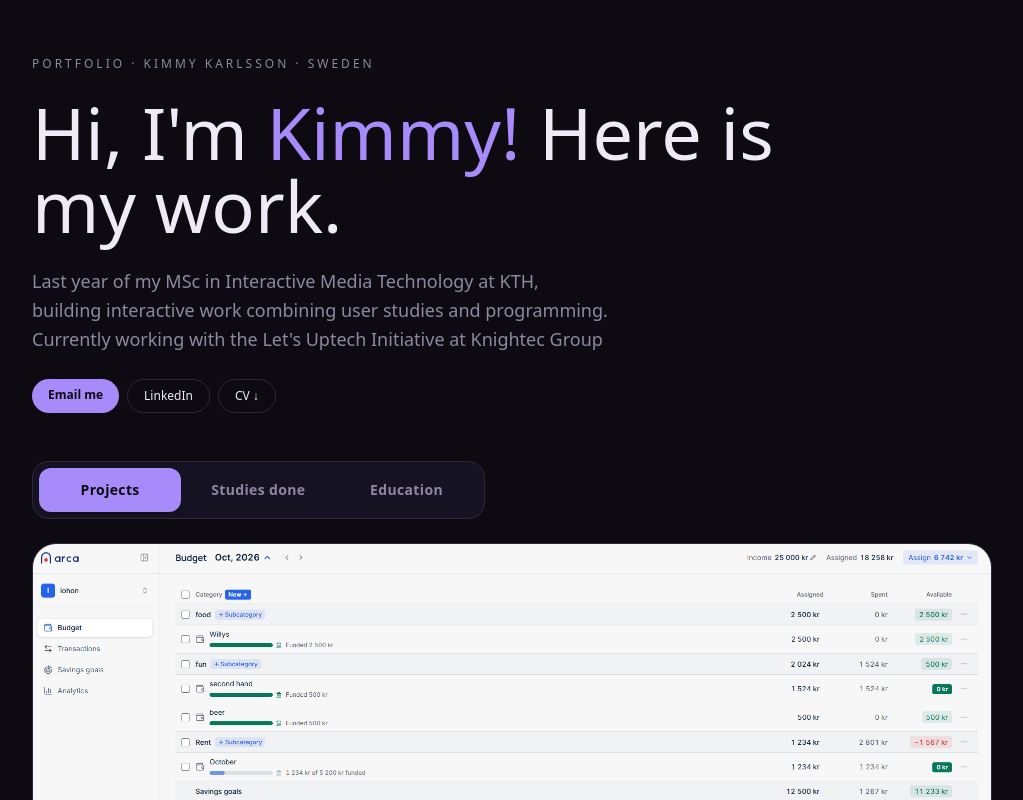
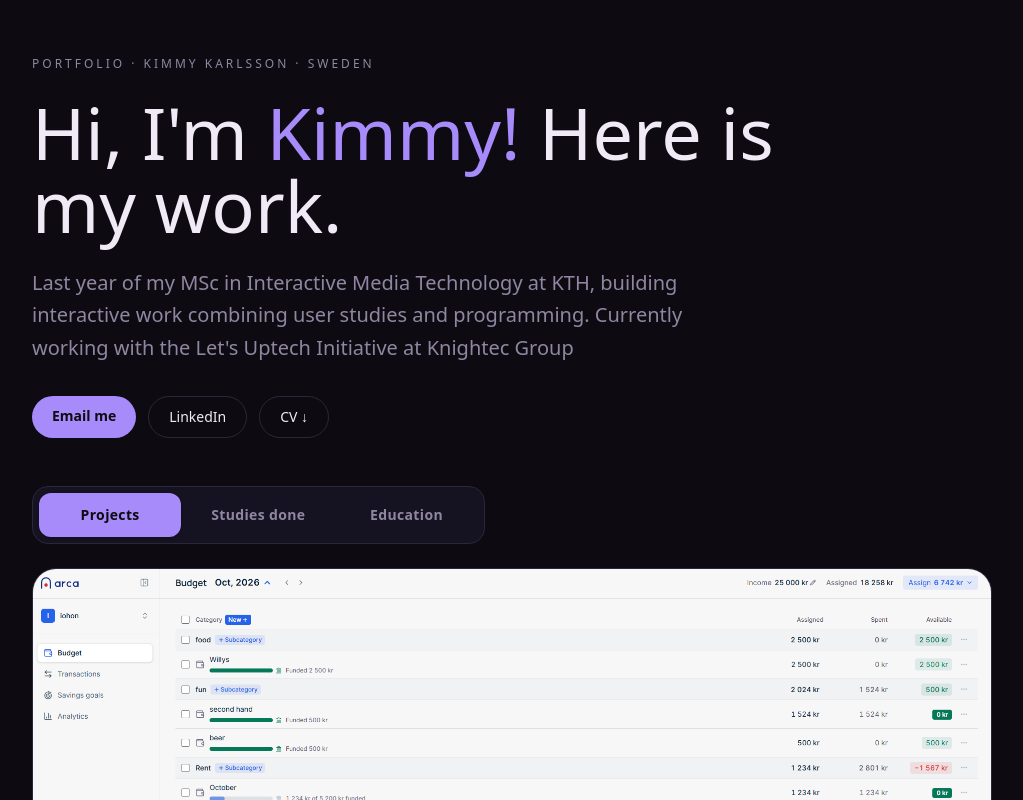
Before and after one commit to KimmyK1/Portfolio, a Next.js app: page / in a window 1280 px wide. Shown: the top 800 px of the page, without its empty margins (128-1151 px from the left). Built offline with nearby package versions, Linux system fonts and the light colour scheme.

Commit message:
Bigger hero text and contact buttons

```diff
--- a/src/components/Hero.tsx
+++ b/src/components/Hero.tsx
@@ -12,13 +12,13 @@ export default function Hero() {
         <span className="text-purple">{hero.titleHighlight}</span>
         {hero.titleAfter}
       </h1>
-      <p className="mt-6 max-w-xl text-lg leading-relaxed text-muted">
+      <p className="mt-6 max-w-2xl text-lg leading-relaxed md:text-xl text-muted">
         {hero.subtitle}
       </p>
-      <div className="mt-6 flex flex-wrap gap-2">
+      <div className="mt-8 flex flex-wrap gap-3">
         <a
           href={`mailto:${person.email}`}
-          className="rounded-full bg-purple px-4 py-2 text-xs font-semibold text-bg transition-opacity hover:opacity-85 focus-visible:outline-2 focus-visible:outline-purple"
+          className="rounded-full bg-purple px-5 py-2.5 text-sm font-semibold text-bg transition-opacity hover:opacity-85 focus-visible:outline-2 focus-visible:outline-purple"
         >
           Email me
         </a>
@@ -26,7 +26,7 @@ export default function Hero() {
           href={person.linkedin}
           target="_blank"
           rel="noopener noreferrer"
-          className="rounded-full border border-line px-4 py-2 text-xs transition-colors hover:border-purple focus-visible:outline-2 focus-visible:outline-purple"
+          className="rounded-full border border-line px-5 py-2.5 text-sm transition-colors hover:border-purple focus-visible:outline-2 focus-visible:outline-purple"
         >
           LinkedIn
         </a>
@@ -34,7 +34,7 @@ export default function Hero() {
           href={person.cvPath}
           target="_blank"
           rel="noopener noreferrer"
-          className="rounded-full border border-line px-4 py-2 text-xs transition-colors hover:border-purple focus-visible:outline-2 focus-visible:outline-purple"
+          className="rounded-full border border-line px-5 py-2.5 text-sm transition-colors hover:border-purple focus-visible:outline-2 focus-visible:outline-purple"
         >
           CV ↓
         </a>
```
